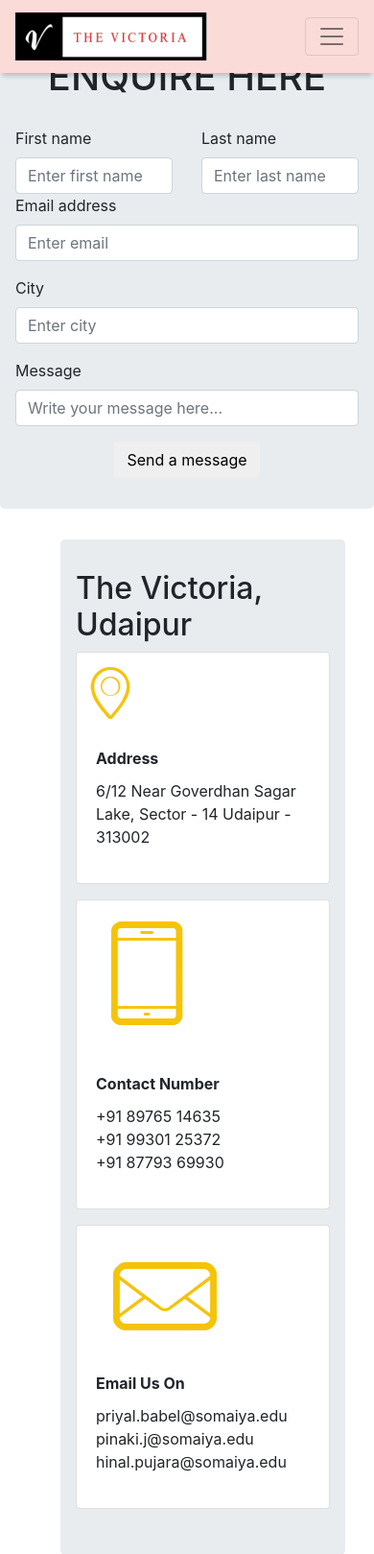
After one commit to hinalpujara/Hotel-Reservation-System, a PHP site: page /invoice.php in a window 390 px wide; the page is wider, and only the part inside the window is pictured. The commit adds this page. Shown: the top 1619 px of that part at 96% size. Run offline with PHP 8.4, Linux system fonts and the light colour scheme; some libraries are stand-ins or nearby versions.

Commit message:
Minor changes

```diff
--- /dev/null
+++ b/invoice.php
@@ -0,0 +1,128 @@
+<!doctype html>
+<html lang="en">
+
+<head>
+  <!-- Required meta tags -->
+  <meta charset="utf-8">
+  <meta name="viewport" content="width=device-width, initial-scale=1, shrink-to-fit=no">
+
+  <!-- Bootstrap CSS -->
+  <link rel="stylesheet" href="https://maxcdn.bootstrapcdn.com/bootstrap/4.0.0/css/bootstrap.min.css" integrity="sha384-Gn5384xqQ1aoWXA+058RXPxPg6fy4IWvTNh0E263XmFcJlSAwiGgFAW/dAiS6JXm" crossorigin="anonymous">
+
+  <title>Contact Us-The Victoria</title>
+  <style type="text/css">
+    <?php include "navbar/navbarCSS.php"; ?>
+
+  </style>
+</head>
+
+<body>
+  <?php include "navbar/navbar.php"; ?>
+  <div class="bkg-img">CONTACT US</div>
+  </div>
+  <div class="jumbotron">
+    <h1 style="padding-bottom: 20px; text-align: center;">ENQUIRE HERE</h1>
+    <form action="inquires.php" method="post">
+      <div class="row">
+        <div class="col">
+          <label>First name</label>
+          <input type="text" class="form-control" placeholder="Enter first name" name="fname">
+        </div>
+        <div class="col">
+          <label>Last name</label>
+          <input type="text" class="form-control" placeholder="Enter last name" name="lname">
+        </div>
+      </div>
+      <div class="form-group">
+        <label for="exampleInputEmail1">Email address</label>
+        <input type="email" class="form-control" id="exampleInputEmail1" aria-describedby="emailHelp" placeholder="Enter email" name="email">
+      </div>
+      <div class="form-group">
+        <label for="inputCity">City</label>
+        <input type="text" class="form-control" id="inputCity" placeholder="Enter city" name="city">
+      </div>
+      <div class="form-group">
+        <label for="inputMessage">Message</label>
+        <input type="text" class="form-control" id="inputMessage" placeholder="Write your message here..." name="message">
+      </div>
+      <div class="text-center">
+        <button type="submit" class="btn custom-btn" href="contactus.php">Send a message</button>
+      </div>
+    </form>
+  </div>
+  <div class="container">
+    <div class="row">
+      <div class="col">
+        <div class="container-fluid pl-5">
+          <div class="jumbotron mycustom-jumbotron">
+            <h2>The Victoria, Udaipur</h2>
+            <div class="card mb-3 loc">
+              <div class="row g-0">
+                <div class="col-md-4">
+                  <img src="pin.png" class="img-fluid img-size" />
+                </div>
+                <div class="col-md-8">
+                  <div class="card-body image-card">
+                    <h6 class="card-title">
+                      <b>Address</b>
+                    </h6>
+                    <p>
+                      6/12 Near Goverdhan Sagar Lake, Sector - 14 Udaipur - 313002
+                    </p>
+                  </div>
+                </div>
+              </div>
+            </div>
+            <div class="card mb-3 loc">
+              <div class="row g-0">
+                <div class="col-md-4">
+                  <img src="phone.png" class="img-fluid img-size" />
+                </div>
+                <div class="col-md-8">
+                  <div class="card-body image-card">
+                    <h6 class="card-title">
+                      <b>Contact Number</b>
+                    </h6>
+                    <p>
+                      +91 89765 14635<br>+91 99301 25372<br>+91 87793 69930
+                    </p>
+                  </div>
+                </div>
+              </div>
+            </div>
+            <div class="card mb-3 loc">
+              <div class="row g-0">
+                <div class="col-md-4">
+                  <img src="mail.png" class="img-fluid img-size" />
+                </div>
+                <div class="col-md-8">
+                  <div class="card-body image-card">
+                    <h6 class="card-title">
+                      <b>Email Us On</b>
+                    </h6>
+                    <p>
+                      priyal.babel@somaiya.edu<br>pinaki.j@somaiya.edu<br>hinal.pujara@somaiya.edu
+                    </p>
+                  </div>
+                </div>
+              </div>
+            </div>
+          </div>
+        </div>
+      </div>
+      <div class="col">
+        <div>
+          <iframe src="https://www.google.com/maps/embed?pb=!1m18!1m12!1m3!1d3629.4128601194466!2d73.68429211447116!3d24.540391064055807!2m3!1f0!2f0!3f0!3m2!1i1024!2i768!4f13.1!3m3!1m2!1s0x3967ef020640d65b%3A0x1accb6465761f702!2sHotel%20Hopp%20Inn!5e0!3m2!1sen!2sin!4v1614706368929!5m2!1sen!2sin" width="500" height="600" style="border:0;" allowfullscreen="" loading="lazy">
+          </iframe>
+        </div>
+      </div>
+    </div>
+  </div>
+  <!-- Optional JavaScript -->
+  <!-- jQuery first, then Popper.js, then Bootstrap JS -->
+  <script src="https://code.jquery.com/jquery-3.2.1.slim.min.js" integrity="sha384-KJ3o2DKtIkvYIK3UENzmM7KCkRr/rE9/Qpg6aAZGJwFDMVNA/GpGFF93hXpG5KkN" crossorigin="anonymous"></script>
+  <script src="https://cdnjs.cloudflare.com/ajax/libs/popper.js/1.12.9/umd/popper.min.js" integrity="sha384-ApNbgh9B+Y1QKtv3Rn7W3mgPxhU9K/ScQsAP7hUibX39j7fakFPskvXusvfa0b4Q" crossorigin="anonymous"></script>
+  <script src="https://maxcdn.bootstrapcdn.com/bootstrap/4.0.0/js/bootstrap.min.js" integrity="sha384-JZR6Spejh4U02d8jOt6vLEHfe/JQGiRRSQQxSfFWpi1MquVdAyjUar5+76PVCmYl" crossorigin="anonymous"></script>
+</body>
+
+</html>
```
Also changed, not shown: index.php (+6 -4 lines).
